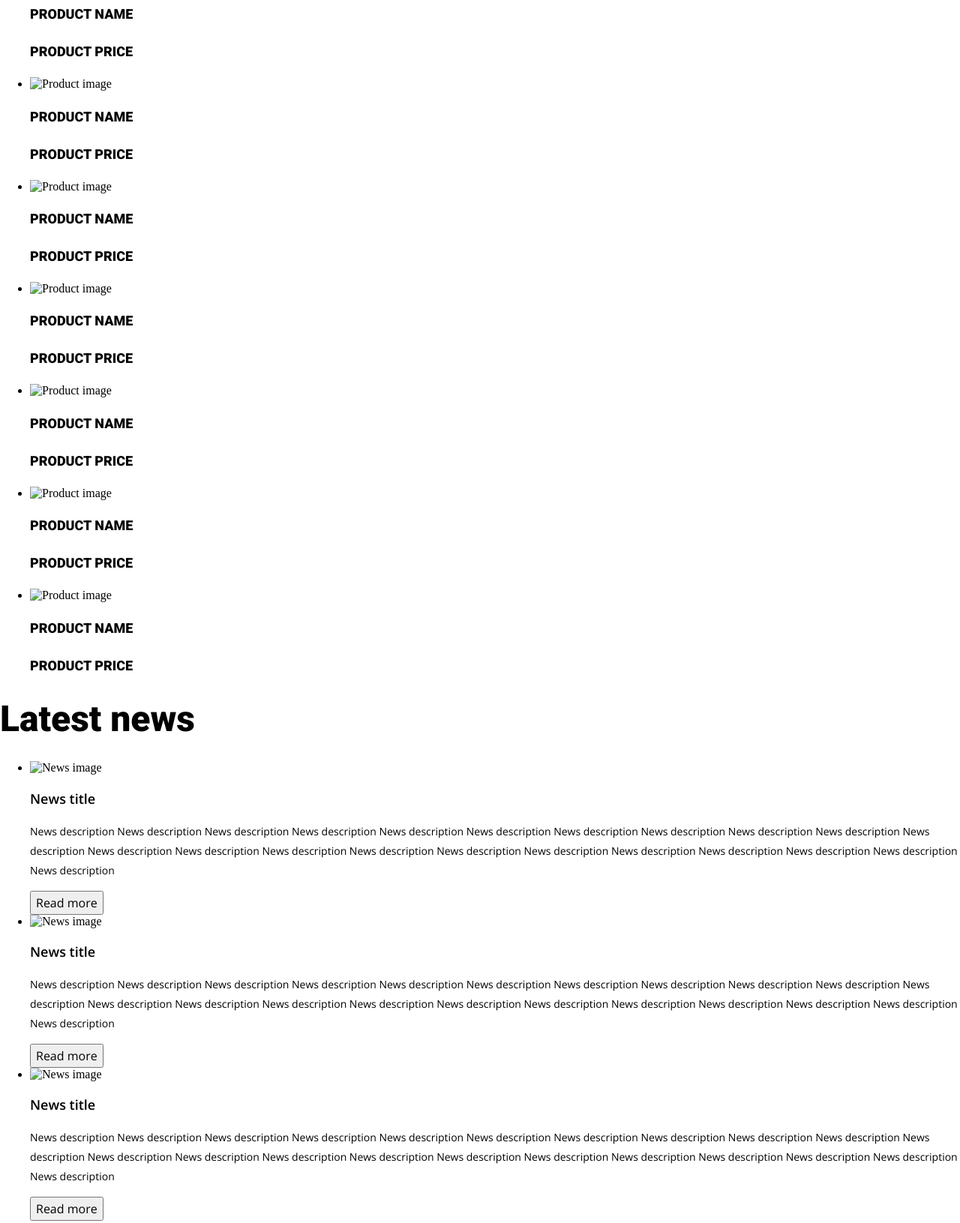
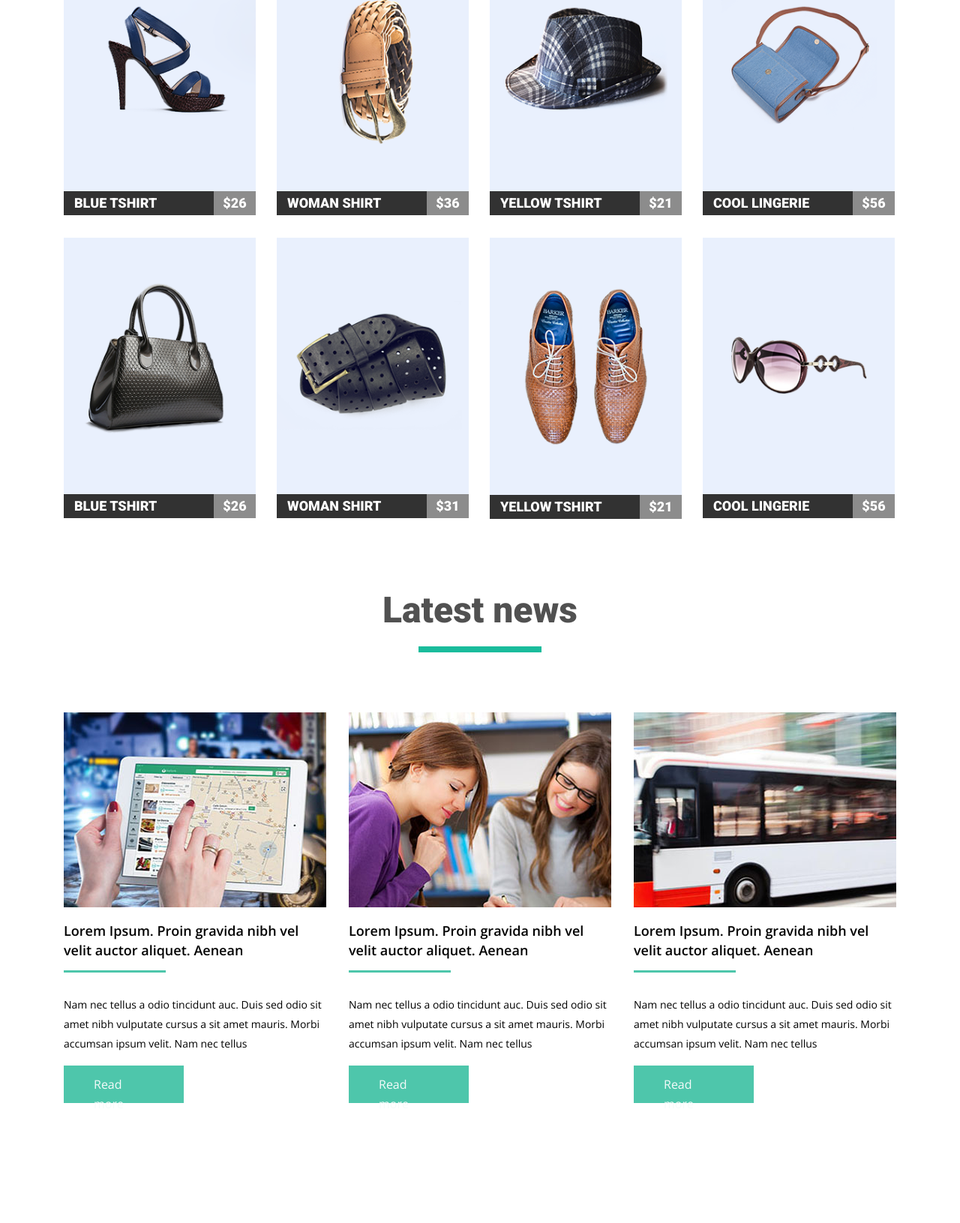
Before and after one commit to YevhenKonyk/module_4_hw, a plain HTML site: page index.html in a window 1280 px wide. Shown: the part 426-2057 px from the top of the page at 75% size. After the commit the page ends 1977 px from the top, so only its background shows below. Drawn offline with nearby package versions, Linux system fonts and the light colour scheme.

Commit message:
Added css styles according to design. Improved html markup. Added images

```diff
--- a/css/styles.css
+++ b/css/styles.css
@@ -1,24 +1,58 @@
 * {
     box-sizing: border-box;
+    margin: 0;
+    padding: 0;
+    /* outline: 1px solid red; */
+}
+
+body {
+    margin-top: 36px;
+}
+
+.header {
+    margin-bottom: 108px;
 }
 
 /* Header, Logo, Navigation */
 .mart-container {
     width: 100%;
-    max-width: 1600px;
+    max-width: 1110px;
     margin: 0 auto;
 }
 
 .mart-logo-container {
-
+    font-family: "Roboto", "Arial", sans-serif;
+    font-weight: 300;
+    color: #555252;
+    font-size: 30px;
+    line-height: 32px;
+    text-decoration: none;
+    text-transform: uppercase;
+    float: left;
 }
 
-img.mart-logo {
+.mart-logo-container>p::first-letter {
+    color: #1abc9c;
+    font-weight: 900;
+}
+
+/* Navigation */
+.mart-navigation {
+    float: right;
 
 }
 
 .mart-nav-list {
+    margin: 0;
     list-style: none;
+}
+
+.mart-nav-list-item {
+    float: left;
+}
+
+.mart-nav-list-item:not(:last-child) {
+    margin-right: 34px;
 }
 
 .mart-nav-list-link {
@@ -26,22 +60,76 @@ img.mart-logo {
     font-weight: 700;
     font-size: 14px;
     line-height: 11px;
-
+    color: #0f0101;
+    display: block;
     text-decoration: none;
     text-transform: uppercase;
 }
 
+.mart-nav-list-link:hover,
+.mart-nav-list-link:focus {
+    color: #1abc9c;
+}
 
 h2.section-title {
     font-family: "Roboto", "Arial", sans-serif;
     font-weight: 900;
     font-size: 48px;
     line-height: 32px;
+    text-align: center;
+    color: #515151;
+}
+
+h2.section-title::after {
+    display: block;
+    content: "";
+    margin: 0 auto;
+    width: 164px;
+    height: 8px;
+    background-color: #1abc9c;
 }
 
 /* Product section */
+
+h2.product::after {
+    margin-top: 32px;
+    margin-bottom: 92px;
+}
+
+.product-link {
+    display: block;
+    background-color: #e9f0fd;
+}
+
+.product-link:hover .product-name {
+    background-color: #1abc9c;
+}
+
+.product-link:hover .product-price {
+    background-color: #7fd9c7;
+}
+
+.products-list {
+    list-style: none;
+}
+
+.products-list-item {
+    float: left;
+    width: 256px;
+}
+
+.products-list-item:not(:nth-last-child(-n + 4)) {
+    margin-bottom: 30px;
+}
+
+.products-list-item:not(:nth-child(4n + 4)) {
+    margin-right: 28px;
+}
+
 .product-img {
-
+    display: block;
+    width: 100%;
+    height: auto;
 }
 
 .product-name {
@@ -50,7 +138,13 @@ h2.section-title {
     font-size: 18px;
     line-height: 32px;
     text-transform: uppercase;
-    /* color: #ffffff; */
+    background-color: #323232;
+    color: #ffffff;
+    display: inline-block;
+    padding-left: 14px;
+
+    float: left;
+    width: 200px;
 }
 
 .product-price {
@@ -59,20 +153,66 @@ h2.section-title {
     font-size: 18px;
     line-height: 32px;
     text-transform: uppercase;
+    background-color: #8c8c8c;
+    color: #ffffff;
+    text-align: center;
+
+    float: right;
+    width: 56px;
+}
+
+.products-section {
+    margin-bottom: 106px;
 }
 
 
 /* News section */
+
+.news-section {
+    margin-bottom: 80px;
+}
+
+h2.news::after {
+    margin-top: 32px;
+    margin-bottom: 80px;
+}
+
+.news-list {
+    list-style: none;
+}
+
+.news-list-item {
+    float: left;
+    width: 350px;
+}
+
+.news-list-item:not(:last-child) {
+    margin-right: 30px;
+}
+
+
 .news-img {
+    width: 100%;
+    height: auto;
+    margin-bottom: 14px;
+}
 
-}
 
 .news-title {
     font-family: "Open Sans", "Arial", sans-serif;
     font-weight: 600;
     font-size: 18px;
     line-height: 26px;
+}
 
+.news-title::after {
+    display: block;
+    content: "";
+    width: 136px;
+    height: 3px;
+    background-color: #4ec6ab;
+    margin-top: 14px;
+    margin-bottom: 30px;
 }
 
 .news-description {
@@ -80,7 +220,7 @@ h2.section-title {
     font-weight: 400;
     font-size: 14px;
     line-height: 26px;
-
+    margin-bottom: 16px;
 }
 
 .read-more-btn {
@@ -89,3 +229,18 @@ h2.section-title {
     font-size: 16px;
     line-height: 26px;
 }
+
+.read-more {
+    font-family: "Open Sans", "Arial", sans-serif;
+    font-weight: 300;
+    font-size: 16px;
+    line-height: 26px;
+
+    display: block;
+    background-color: #4ec6ab;
+    color: #f6fbfa;
+    text-decoration: none;
+    padding: 12px 40px;
+    width: 160px;
+    height: 50px;
+}
--- a/index.html
+++ b/index.html
@@ -16,10 +16,12 @@
 <body>
     <!-- Site header -->
     <header class="header">
-        <div class="mart-container">
-            <a href="#" class="mart-logo-container"><img src="#" alt="Mart logo" class="mart-logo"></a>
+        <div class="mart-container clearfix">
+            <a href="#" class="mart-logo-container">
+                <p>Mart</p>
+            </a>
             <nav class="mart-navigation">
-                <ul class="mart-nav-list">
+                <ul class="mart-nav-list clearfix">
                     <li class="mart-nav-list-item">
                         <a href="#" class="mart-nav-list-link">Home</a>
                     </li>
@@ -40,7 +42,6 @@
                     </li>
                 </ul>
             </nav>
-
         </div>
     </header>
     <!-- Site main content -->
@@ -48,86 +49,110 @@
         <!-- Products section -->
         <section class="products-section">
             <div class="mart-container">
-                <h2 class="section-title">Featured products</h2>
-                <ul class="products-list">
-                    <li class="products-list-item">
-                        <img src="#" alt="Product image" width="" height="" class="product-img">
-                        <p class="product-name">Product name</p>
-                        <p class="product-price">Product price</p>
+                <h2 class="section-title product">Featured products</h2>
+                <ul class="products-list clearfix">
+                    <li class="products-list-item clearfix">
+                        <a href="#" class="product-link">
+                            <img src="./img/product/product1.png" alt="Product image" width="256" height="282"
+                                class="product-img">
+                            <p class="product-name">Blue tshirt</p>
+                            <p class="product-price">$26</p>
+                        </a>
                     </li>
                     <li class="products-list-item">
-                        <img src="#" alt="Product image" width="" height="" class="product-img">
-                        <p class="product-name">Product name</p>
-                        <p class="product-price">Product price</p>
+                        <a href="#" class="product-link">
+                            <img src="./img/product/product2.png" alt="Product image" width="256" height="282"
+                                class="product-img">
+                            <p class="product-name">Woman shirt</p>
+                            <p class="product-price">$36</p>
+                        </a>
                     </li>
                     <li class="products-list-item">
-                        <img src="#" alt="Product image" width="" height="" class="product-img">
-                        <p class="product-name">Product name</p>
-                        <p class="product-price">Product price</p>
+                        <a href="#" class="product-link">
+                            <img src="./img/product/product3.png" alt="Product image" width="256" height="282"
+                                class="product-img">
+                            <p class="product-name">Yellow Tshirt</p>
+                            <p class="product-price">$21</p>
+                        </a>
                     </li>
                     <li class="products-list-item">
-                        <img src="#" alt="Product image" width="" height="" class="product-img">
-                        <p class="product-name">Product name</p>
-                        <p class="product-price">Product price</p>
+                        <a href="#" class="product-link">
+                            <img src="./img/product/product4.png" alt="Product image" width="256" height="282"
+                                class="product-img">
+                            <p class="product-name">Cool lingerie</p>
+                            <p class="product-price">$56</p>
+                        </a>
                     </li>
                     <li class="products-list-item">
-                        <img src="#" alt="Product image" width="" height="" class="product-img">
-                        <p class="product-name">Product name</p>
-                        <p class="product-price">Product price</p>
+                        <a href="#" class="product-link">
+                            <img src="./img/product/product5.png" alt="Product image" width="256" height="282"
+                                class="product-img">
+                            <p class="product-name">Blue Tshirt</p>
+                            <p class="product-price">$26</p>
+                        </a>
                     </li>
                     <li class="products-list-item">
-                        <img src="#" alt="Product image" width="" height="" class="product-img">
-                        <p class="product-name">Product name</p>
-                        <p class="product-price">Product price</p>
+                        <a href="#" class="product-link">
+                            <img src="./img/product/product6.png" alt="Product image" width="256" height="282"
+                                class="product-img">
+                            <p class="product-name">Woman shirt</p>
+                            <p class="product-price">$31</p>
+                        </a>
                     </li>
                     <li class="products-list-item">
-                        <img src="#" alt="Product image" width="" height="" class="product-img">
-                        <p class="product-name">Product name</p>
-                        <p class="product-price">Product price</p>
+                        <a href="#" class="product-link">
+                            <img src="./img/product/product7.png" alt="Product image" width="256" height="282"
+                                class="product-img">
+                            <p class="product-name">Yellow Tshirt</p>
+                            <p class="product-price">$21</p>
+                        </a>
                     </li>
                     <li class="products-list-item">
-                        <img src="#" alt="Product image" width="" height="" class="product-img">
-                        <p class="product-name">Product name</p>
-                        <p class="product-price">Product price</p>
+                        <a href="#" class="product-link">
+                            <img src="./img/product/product8.png" alt="Product image" width="256" height="282"
+                                class="product-img">
+                            <p class="product-name">Cool lingerie</p>
+                            <p class="product-price">$56</p>
+                        </a>
                     </li>
                 </ul>
             </div>
+        </section>
 
-        </section>
         <!-- News section -->
         <section class="news-section">
             <div class="mart-container">
-                <h2 class="section-title">Latest news</h2>
-                <ul class="news-list">
+                <h2 class="section-title news">Latest news</h2>
+                <ul class="news-list clearfix">
                     <li class="news-list-item">
-                        <img src="#" alt="News image" width="" height="" class="news-img">
-                        <p class="news-title">News title</p>
-                        <p class="news-description">News description News description News description News description
-                            News description News description News description News description News description News
-                            description News description News description News description News description News
-                            description News description News description News description News description News
-                            description News description News description </p>
-                        <button class="read-more-btn">Read more</button>
+                        <article>
+                            <img src="./img/blog/ipad-632394_960_720.jpg" alt="News image" width="350" height="260"
+                                class="news-img">
+                            <p class="news-title">Lorem Ipsum. Proin gravida nibh vel velit auctor aliquet. Aenean </p>
+                            <p class="news-description">Nam nec tellus a odio tincidunt auc. Duis sed odio sit amet nibh
+                                vulputate cursus a sit amet mauris. Morbi accumsan ipsum velit. Nam nec tellus </p>
+                            <a href="#" class="read-more">Read more</a>
+
+                        </article>
                     </li>
                     <li class="news-list-item">
-                        <img src="#" alt="News image" width="" height="" class="news-img">
-                        <p class="news-title">News title</p>
-                        <p class="news-description">News description News description News description News description
-                            News description News description News description News description News description News
-                            description News description News description News description News description News
-                            description News description News description News description News description News
-                            description News description News description </p>
-                        <button class="read-more-btn">Read more</button>
+                        <article>
+                            <img src="./img/blog/slide1.jpg" alt="News image" width="350" height="260" class="news-img">
+                            <p class="news-title">Lorem Ipsum. Proin gravida nibh vel velit auctor aliquet. Aenean </p>
+                            <p class="news-description">Nam nec tellus a odio tincidunt auc. Duis sed odio sit amet nibh
+                                vulputate cursus a sit amet mauris. Morbi accumsan ipsum velit. Nam nec tellus </p>
+                            <a href="#" class="read-more">Read more</a>
+                        </article>
                     </li>
                     <li class="news-list-item">
-                        <img src="#" alt="News image" width="" height="" class="news-img">
-                        <p class="news-title">News title</p>
-                        <p class="news-description">News description News description News description News description
-                            News description News description News description News description News description News
-                            description News description News description News description News description News
-                            description News description News description News description News description News
-                            description News description News description </p>
-                        <button class="read-more-btn">Read more</button>
+                        <article>
+                            <img src="./img/blog/product-img-5.jpg" alt="News image" width="350" height="260"
+                                class="news-img">
+                            <p class="news-title">Lorem Ipsum. Proin gravida nibh vel velit auctor aliquet. Aenean </p>
+                            <p class="news-description">Nam nec tellus a odio tincidunt auc. Duis sed odio sit amet nibh
+                                vulputate cursus a sit amet mauris. Morbi accumsan ipsum velit. Nam nec tellus </p>
+                            <a href="#" class="read-more">Read more</a>
+                        </article>
                     </li>
                 </ul>
             </div>
```
Also changed, not shown: img/blog/ipad-632394_960_720.jpg (added), img/blog/product-img-5.jpg (added), img/blog/slide1.jpg (added), img/product/product1.png (added), img/product/product2.png (added), img/product/product3.png (added), img/product/product4.png (added), img/product/product5.png (added), img/product/product6.png (added), img/product/product7.png (added), img/product/product8.png (added).
